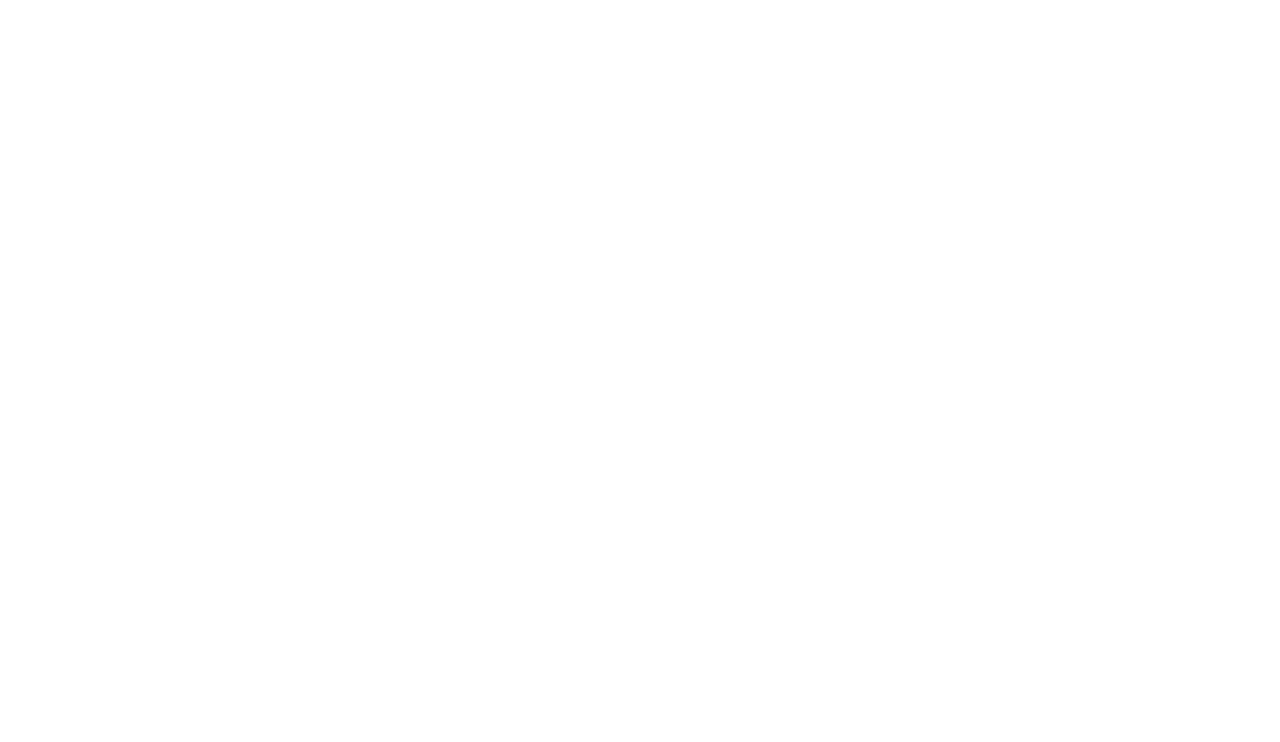
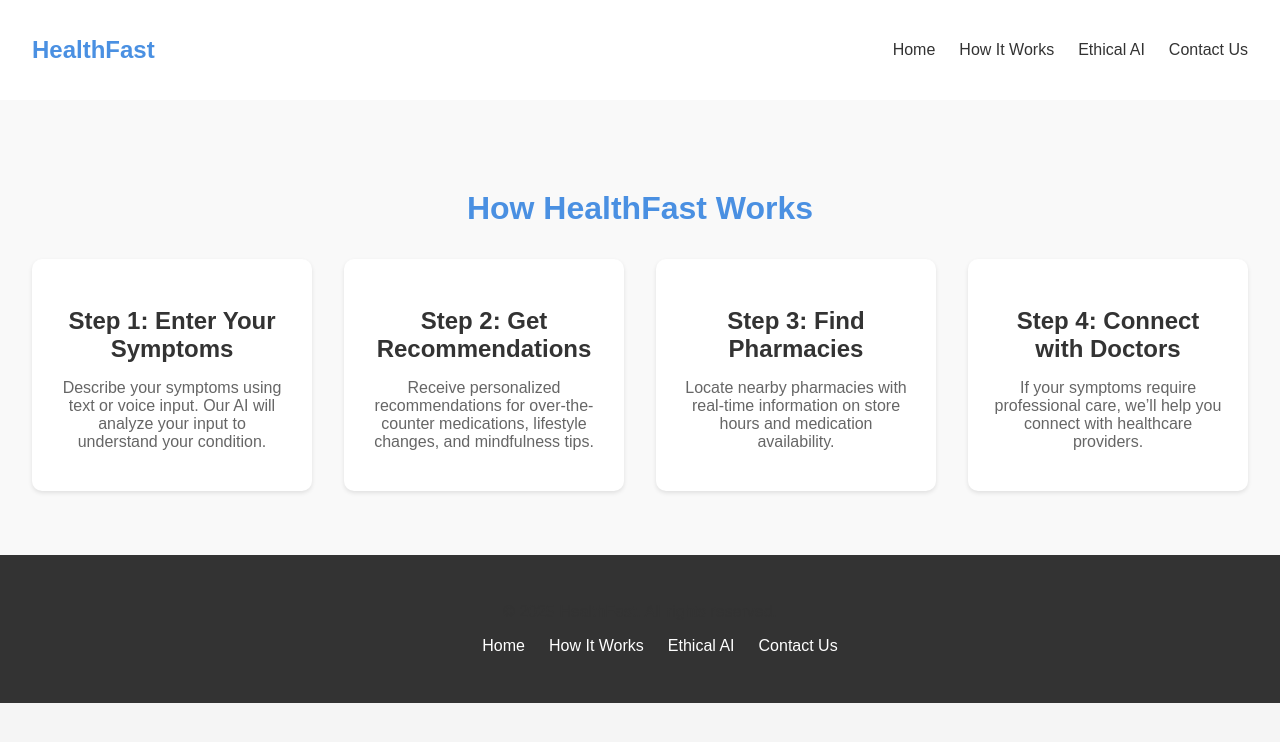
Before and after one commit to gdivyagupta/HealthFast, a plain HTML site: page howitworks.html in a window 1280 px wide. Drawn offline with Linux system fonts and the light colour scheme.

Commit message:
Added How It Works page

```diff
--- a/howitworks.html
+++ b/howitworks.html
@@ -0,0 +1,60 @@
+<!DOCTYPE html>
+<html lang="en">
+<head>
+    <meta charset="UTF-8">
+    <meta name="viewport" content="width=device-width, initial-scale=1.0">
+    <title>How It Works - HealthFast</title>
+    <link rel="stylesheet" href="styles.css">
+</head>
+<body>
+<!-- Navigation Bar -->
+<nav>
+    <div class="logo">
+        <h1>HealthFast</h1>
+    </div>
+    <ul class="nav-links">
+        <li><a href="index.html">Home</a></li>
+        <li><a href="how-it-works.html">How It Works</a></li>
+        <li><a href="ethics.html">Ethical AI</a></li>
+        <li><a href="contact.html">Contact Us</a></li>
+    </ul>
+</nav>
+
+<!-- How It Works Section -->
+<section class="how-it-works">
+    <h2>How HealthFast Works</h2>
+    <div class="steps">
+        <div class="step">
+            <h3>Step 1: Enter Your Symptoms</h3>
+            <p>Describe your symptoms using text or voice input. Our AI will analyze your input to understand your condition.</p>
+        </div>
+        <div class="step">
+            <h3>Step 2: Get Recommendations</h3>
+            <p>Receive personalized recommendations for over-the-counter medications, lifestyle changes, and mindfulness tips.</p>
+        </div>
+        <div class="step">
+            <h3>Step 3: Find Pharmacies</h3>
+            <p>Locate nearby pharmacies with real-time information on store hours and medication availability.</p>
+        </div>
+        <div class="step">
+            <h3>Step 4: Connect with Doctors</h3>
+            <p>If your symptoms require professional care, we’ll help you connect with healthcare providers.</p>
+        </div>
+    </div>
+</section>
+
+<!-- Footer -->
+<footer>
+    <p>&copy; 2025 HealthFast. All rights reserved.</p>
+    <ul class="footer-links">
+        <li><a href="index.html">Home</a></li>
+        <li><a href="how-it-works.html">How It Works</a></li>
+        <li><a href="ethics.html">Ethical AI</a></li>
+        <li><a href="contact.html">Contact Us</a></li>
+    </ul>
+</footer>
+
+<!-- JavaScript -->
+<script src="js/scripts.js"></script>
+</body>
+</html>
--- a/js/scripts.js
+++ b/js/scripts.js
@@ -17,3 +17,16 @@ featureCards.forEach(card => {
     card.style.transform = 'scale(1)';
   });
 });
+
+// Optional: Add animations or interactivity to the steps
+const steps = document.querySelectorAll('.step');
+
+steps.forEach(step => {
+  step.addEventListener('mouseover', () => {
+    step.style.transform = 'scale(1.05)';
+    step.style.transition = 'transform 0.3s ease';
+  });
+  step.addEventListener('mouseout', () => {
+    step.style.transform = 'scale(1)';
+  });
+});
--- a/styles.css
+++ b/styles.css
@@ -161,3 +161,40 @@ footer p {
 .footer-links li a:hover {
   color: #4A90E2;
 }
+
+/* How It Works Section */
+.how-it-works {
+  padding: 4rem 2rem;
+  text-align: center;
+  background-color: #f9f9f9;
+}
+
+.how-it-works h2 {
+  font-size: 2rem;
+  margin-bottom: 2rem;
+  color: #4A90E2;
+}
+
+.steps {
+  display: grid;
+  grid-template-columns: repeat(auto-fit, minmax(250px, 1fr));
+  gap: 2rem;
+}
+
+.step {
+  background-color: #ffffff;
+  padding: 1.5rem;
+  border-radius: 10px;
+  box-shadow: 0 2px 4px rgba(0, 0, 0, 0.1);
+}
+
+.step h3 {
+  font-size: 1.5rem;
+  margin-bottom: 1rem;
+  color: #333333;
+}
+
+.step p {
+  font-size: 1rem;
+  color: #666666;
+}
```
